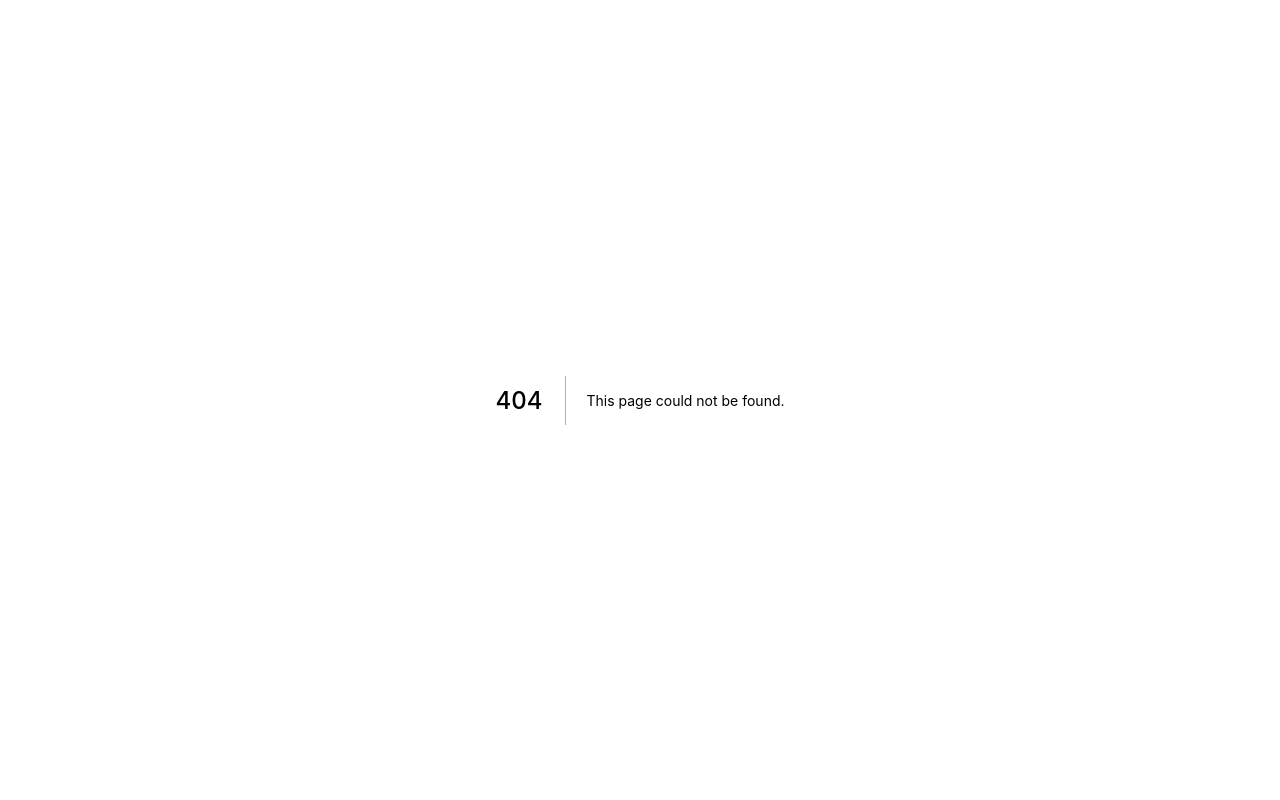
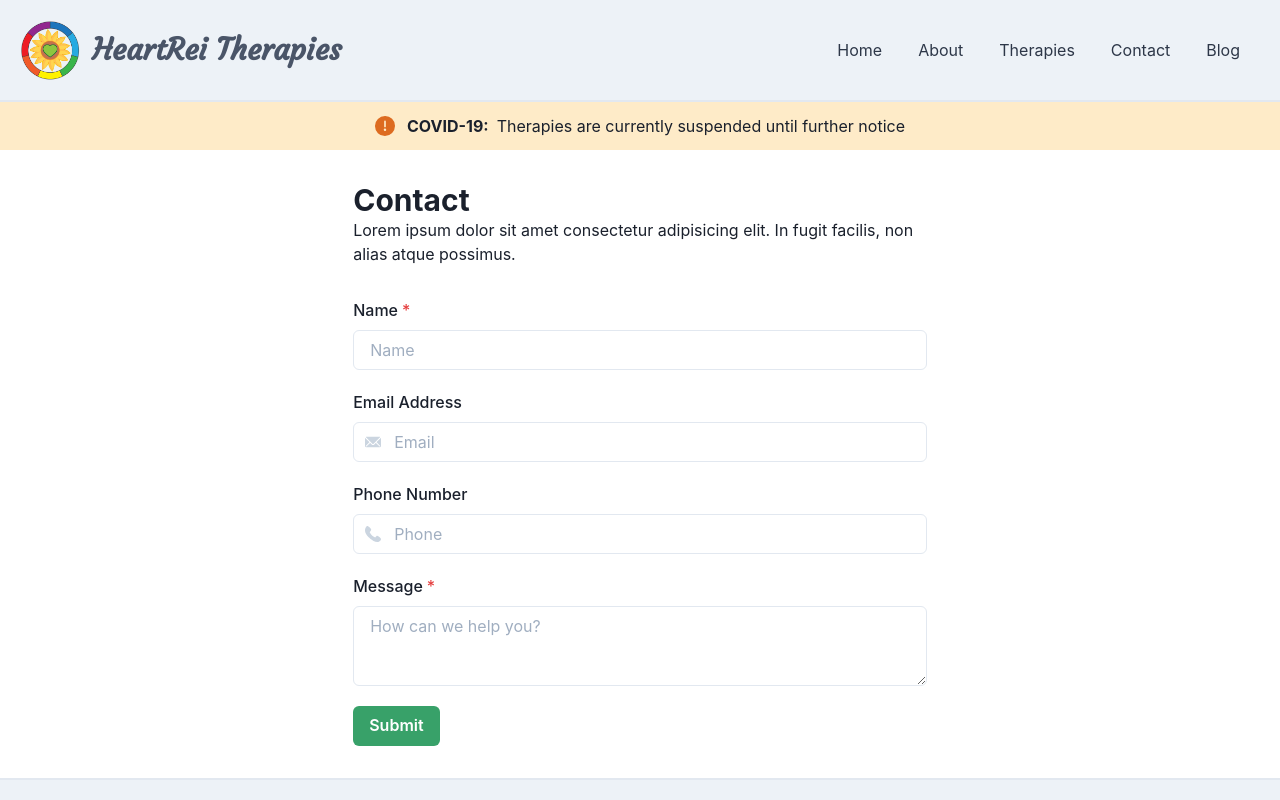
Before and after one commit to NickBlomberg/heartrei-v2, a Next.js app: page /contact in a window 1280 px wide. Before the commit this address had no page. Shown: the top 800 px of the page. Built offline with nearby package versions, Linux system fonts and the light colour scheme; a web font is replaced by a local one.

Commit message:
Add simple contact form

```diff
--- /dev/null
+++ b/components/ContactForm.jsx
@@ -0,0 +1,52 @@
+import {
+  VStack,
+  FormControl,
+  FormLabel,
+  Input,
+  InputGroup,
+  InputLeftElement,
+  Textarea,
+  Button,
+} from '@chakra-ui/react'
+
+import { EmailIcon, PhoneIcon } from '@chakra-ui/icons'
+
+export default function ContactForm({ ...rest }) {
+  return (
+    <VStack spacing={5} {...rest}>
+      <FormControl id="name" isRequired>
+        <FormLabel>Name</FormLabel>
+        <Input placeholder="Name" />
+      </FormControl>
+
+      <FormControl id="email">
+        <FormLabel>Email Address</FormLabel>
+        <InputGroup>
+          <InputLeftElement pointerEvents="none">
+            <EmailIcon color="gray.300" />
+          </InputLeftElement>
+          <Input type="email" placeholder="Email" />
+        </InputGroup>
+      </FormControl>
+
+      <FormControl id="phone">
+        <FormLabel>Phone Number</FormLabel>
+        <InputGroup>
+          <InputLeftElement pointerEvents="none">
+            <PhoneIcon color="gray.300" />
+          </InputLeftElement>
+          <Input type="phone" placeholder="Phone" />
+        </InputGroup>
+      </FormControl>
+
+      <FormControl id="message" isRequired>
+        <FormLabel>Message</FormLabel>
+        <Textarea placeholder="How can we help you?" />
+      </FormControl>
+
+      <FormControl id="submit">
+        <Button colorScheme="green">Submit</Button>
+      </FormControl>
+    </VStack>
+  )
+}
--- /dev/null
+++ b/pages/contact.jsx
@@ -0,0 +1,21 @@
+import { Container, Heading, Text } from '@chakra-ui/react'
+
+import Layout from '@/components/Layout'
+import ContactForm from '@/components/ContactForm'
+
+export default function ContactPage() {
+  return (
+    <Layout>
+      <Container my={8}>
+        <Heading as="h2" size="lg">
+          Contact
+        </Heading>
+        <Text>
+          Lorem ipsum dolor sit amet consectetur adipisicing elit. In fugit
+          facilis, non alias atque possimus.
+        </Text>
+        <ContactForm mt={8} />
+      </Container>
+    </Layout>
+  )
+}
```
